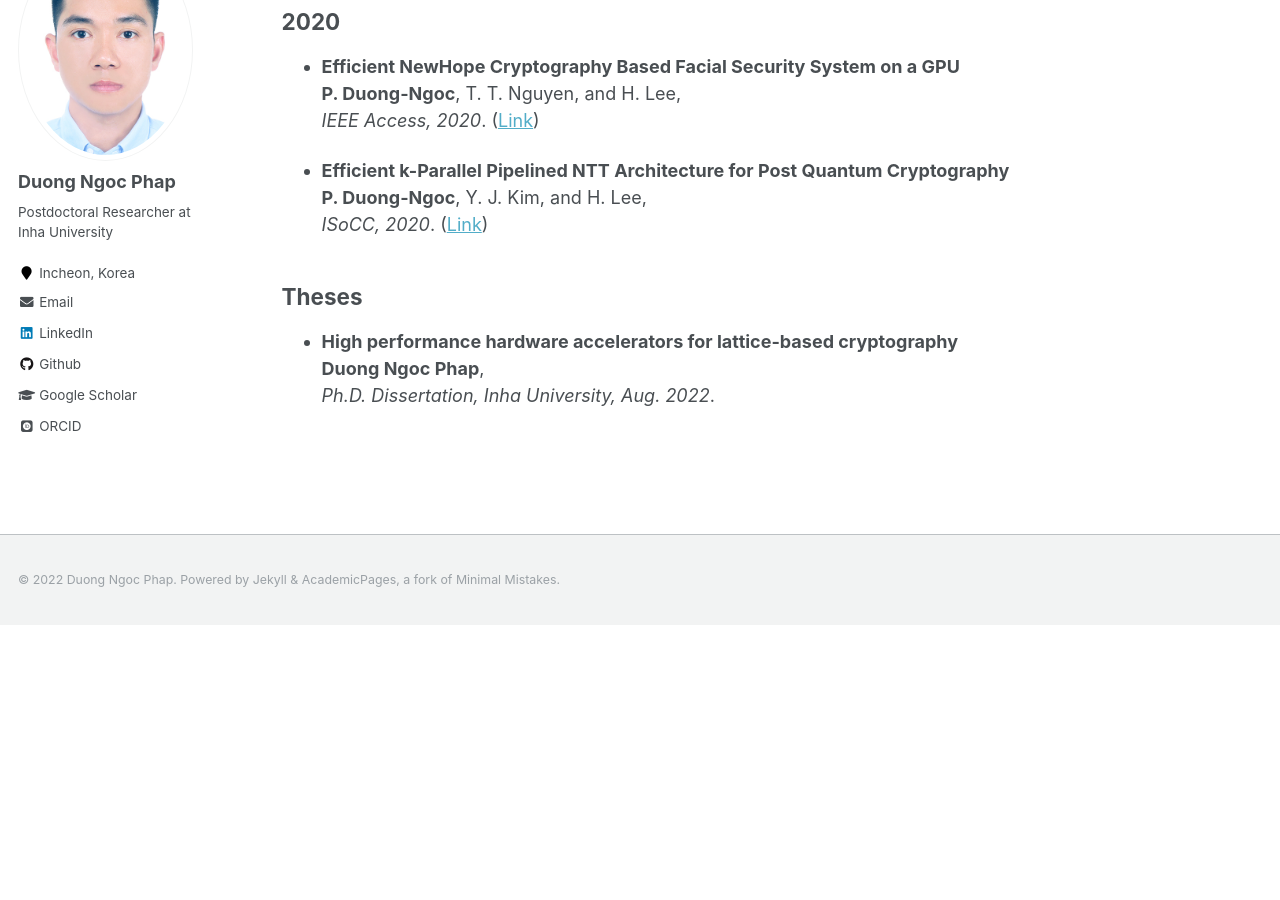
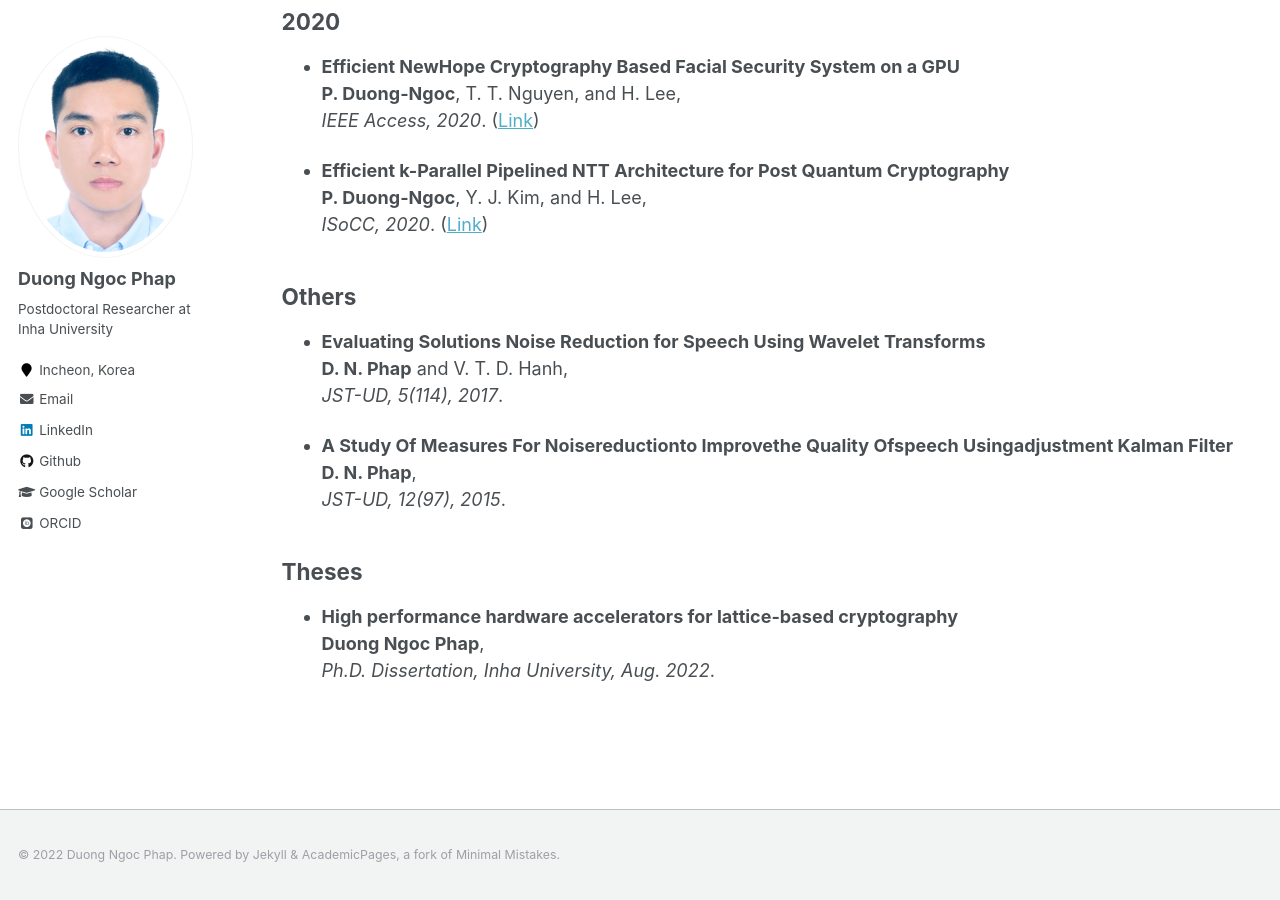
Before and after one commit to phapdn/phapdn.github.io, a Jekyll site: the page built from _pages/publications.md, in a window 1280 px wide and 900 px high, scrolled down 943 px. Built offline with Jekyll 4.4.1, drawn with Linux system fonts in a browser that asks for light colours; some web fonts are replaced; before the commit the page ends 1568 px from its top, so only the background shows below that.

Commit message:
Update publications.md

```diff
--- a/_pages/publications.md
+++ b/_pages/publications.md
@@ -33,7 +33,6 @@ author_profile: true
   T. X. Pham, T. T. Nguyen, **P. Duong-Ngoc**, and H. Lee,
   *ICGNC, 2021*.
 
-
 ## 2020
 
 * **Efficient NewHope Cryptography Based Facial Security System on a GPU**
@@ -44,6 +43,16 @@ author_profile: true
   **P. Duong-Ngoc**, Y. J. Kim, and H. Lee,
   *ISoCC, 2020*. (<a href="https://ieeexplore.ieee.org/document/9332806">Link</a>)
 
+## Others
+
+* **Evaluating Solutions Noise Reduction for Speech Using Wavelet Transforms**
+  **D. N. Phap** and V. T. D. Hanh,
+  *JST-UD, 5(114), 2017*.
+
+* **A Study Of Measures For Noisereductionto Improvethe Quality Ofspeech Usingadjustment Kalman Filter**
+  **D. N. Phap**,
+  *JST-UD, 12(97), 2015*.
+
 ## Theses
 
 * **High performance hardware accelerators for lattice-based cryptography**
```
